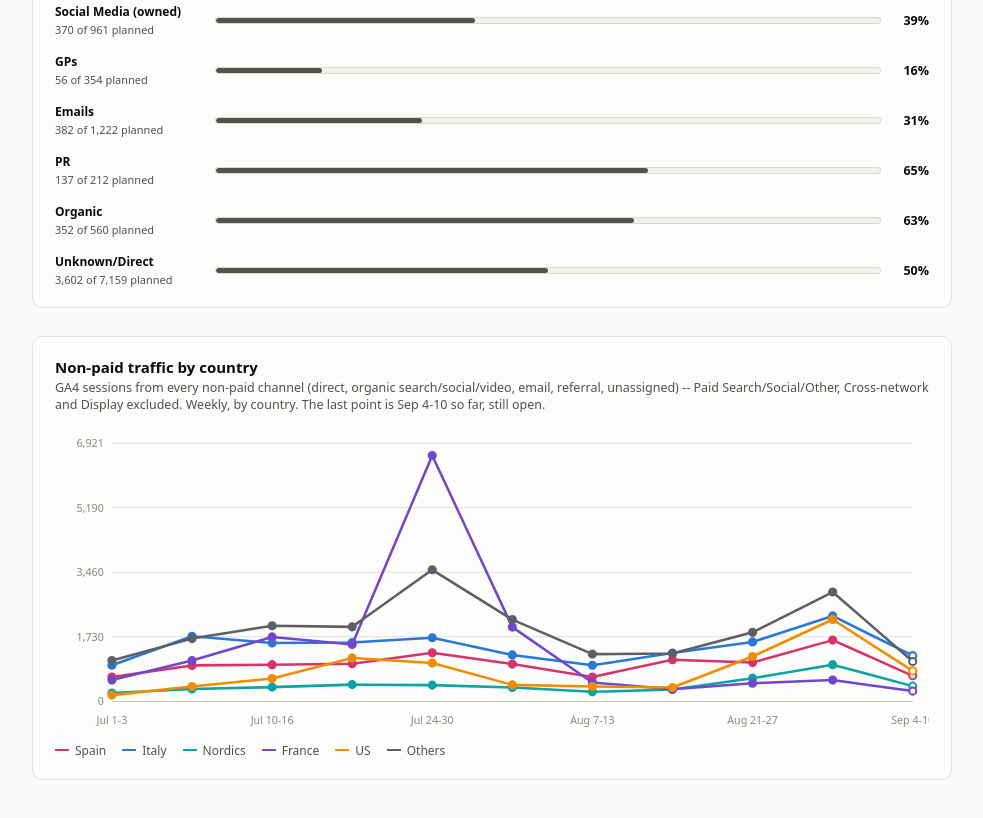
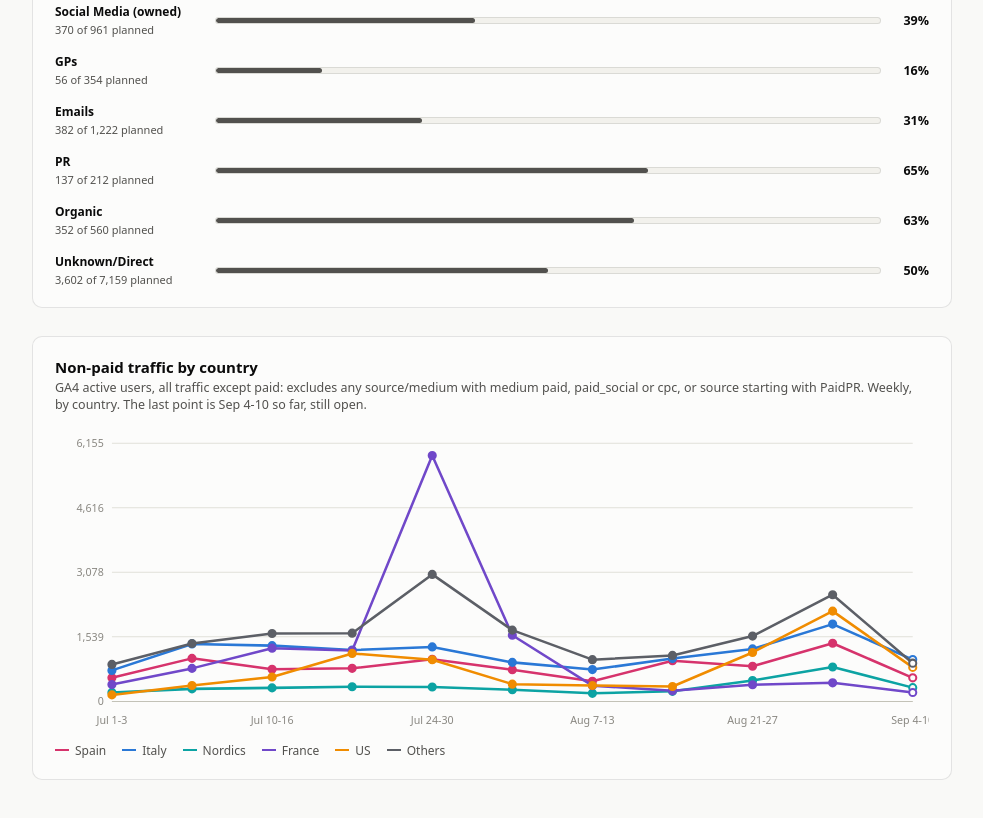
Before and after one commit to francoecker-akka/akka-q3-tracker-site, a website: page index.html in a window 1280 px wide. Shown: the part 3267-4085 px from the top of the page, without its empty margins (148-1131 px from the left). Drawn offline with Linux system fonts and the light colour scheme.

Commit message:
Match GA4 methodology: active users, pattern-based paid exclusion including all PaidPR outlets

```diff
--- a/index.html
+++ b/index.html
@@ -328,7 +328,7 @@
 
     <div class="card">
       <p class="section-title">Non-paid traffic by country</p>
-      <p class="section-note">GA4 sessions from every non-paid channel (direct, organic search/social/video, email, referral, unassigned) -- Paid Search/Social/Other, Cross-network and Display excluded. Weekly, by country. The last point is Sep 4-10 so far, still open.</p>
+      <p class="section-note">GA4 active users, all traffic except paid: excludes any source/medium with medium paid, paid_social or cpc, or source starting with PaidPR. Weekly, by country. The last point is Sep 4-10 so far, still open.</p>
       <div class="chart-holder">
         <svg id="organicTrafficChart" viewBox="0 0 860 300" style="width:100%; height:auto; display:block;"></svg>
         <div class="tooltip" id="organicTrafficTooltip"></div>
@@ -901,19 +901,21 @@
     });
   }
 
-  // GA4 sessions, every session_default_channel_group EXCEPT the paid ones (Paid Search/Social/Other,
-  // Cross-network, Display) -- so Direct, Organic Search/Social/Video, Email, Referral, Unassigned,
-  // AI Assistant all count. Summed by week and by country group. Pulled by hand from the GA4 connector
-  // -- no live refresh yet.
+  // GA4 active users, excluding paid traffic by session_source_medium pattern: medium in
+  // (paid, paid_social, cpc), or source starting with "PaidPR" (paid press placements -- GA4's own
+  // default_channel_group misses these entirely and classifies them as Referral, since the medium
+  // field is repurposed to hold the outlet name). This pattern-matching catches every paid PR outlet,
+  // including a few added since the last manual exclusion list was written. Summed by week and by
+  // country group. Pulled by hand from the GA4 connector -- no live refresh yet.
   var organicWeeks = ["Jul 1-3","Jul 4-9","Jul 10-16","Jul 17-23","Jul 24-30","Jul 31-Aug 6","Aug 7-13","Aug 14-20","Aug 21-27","Aug 28-Sep 3","Sep 4-10"];
   var organicActualCount = 10; // "Sep 4-10" (index 10) is still open, through Sep 8 only
   var organicSeries = [
-    { name: "Spain", color: "--c-spain", data: [651,965,984,1008,1302,1000,654,1119,1040,1643,686] },
-    { name: "Italy", color: "--c-italy", data: [970,1747,1566,1580,1707,1246,969,1295,1594,2291,1225] },
-    { name: "Nordics", color: "--c-nordics", data: [226,334,382,449,436,373,256,318,623,984,409] },
-    { name: "France", color: "--c-france", data: [572,1094,1728,1525,6591,1992,508,323,487,571,277] },
-    { name: "US", color: "--c-us", data: [168,397,611,1165,1027,443,401,373,1203,2195,818] },
-    { name: "Others", color: "--c-others", data: [1095,1683,2029,1998,3528,2194,1267,1285,1852,2932,1070] }
+    { name: "Spain", color: "--c-spain", data: [563,1026,766,788,1004,755,478,969,837,1387,562] },
+    { name: "Italy", color: "--c-italy", data: [739,1370,1330,1224,1299,930,759,1021,1251,1843,997] },
+    { name: "Nordics", color: "--c-nordics", data: [214,298,322,348,342,279,192,240,497,821,328] },
+    { name: "France", color: "--c-france", data: [401,787,1269,1211,5862,1578,375,252,396,442,213] },
+    { name: "US", color: "--c-us", data: [155,380,581,1144,994,411,380,354,1166,2152,811] },
+    { name: "Others", color: "--c-others", data: [881,1381,1620,1626,3028,1699,995,1096,1557,2544,911] }
   ];
 
   function drawOrganicTrafficChart() {
@@ -975,7 +977,7 @@
           var holder = svg.parentElement.getBoundingClientRect();
           var px = rect.left - holder.left + (x(i) / W) * rect.width;
           var py = rect.top - holder.top + (y(v) / H) * rect.height;
-          tooltip.innerHTML = '<b>' + organicWeeks[i] + '</b><br>' + s.name + ': <b>' + v.toLocaleString('en-US') + '</b> sessions' + (isOpenWeek ? ' (so far)' : '');
+          tooltip.innerHTML = '<b>' + organicWeeks[i] + '</b><br>' + s.name + ': <b>' + v.toLocaleString('en-US') + '</b> active users' + (isOpenWeek ? ' (so far)' : '');
           tooltip.style.left = px + 'px';
           tooltip.style.top = (py - 8) + 'px';
           tooltip.classList.add('show');
```
